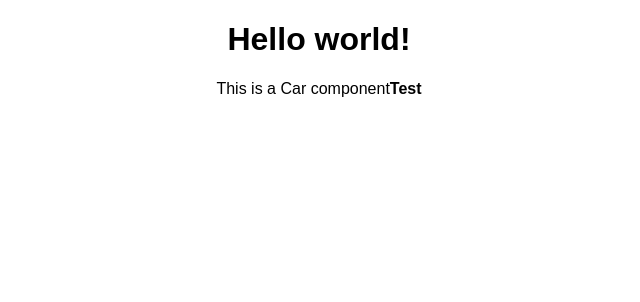
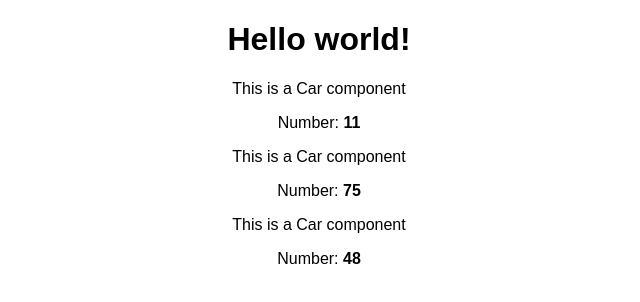
Before and after one commit to introkun/react-js-course, a React (Create React App) app: page / in a window 1280 px wide. Shown: the top 302 px of the page, without its empty margins (321-961 px from the left). Built offline with nearby package versions, Linux system fonts and the light colour scheme.

Commit message:
lesson 10 done

```diff
--- a/src/App.js
+++ b/src/App.js
@@ -13,6 +13,8 @@ class App extends Component {
         <h1>Hello world!</h1>
 
         <Car />
+        <Car />
+        <Car />
       </div>
     );
   }
--- a/src/Car/Car.js
+++ b/src/Car/Car.js
@@ -1,18 +1,8 @@
 import React from 'react';
 
-// function Car() {
-//   return (
-//     <div>This is a Car component</div>
-//   )
-// }
-// const car = () => (
-//   <div>This is a Car component
-//     <strong>Test</strong>
-//   </div>
-// )
-
 export default () => (
-  <div>This is a Car component
-    <strong>Test</strong>
+  <div>
+    <p>This is a Car component</p>
+    <p>Number: <strong>{Math.round(Math.random() * 100)}</strong></p>
   </div>
 )
```
